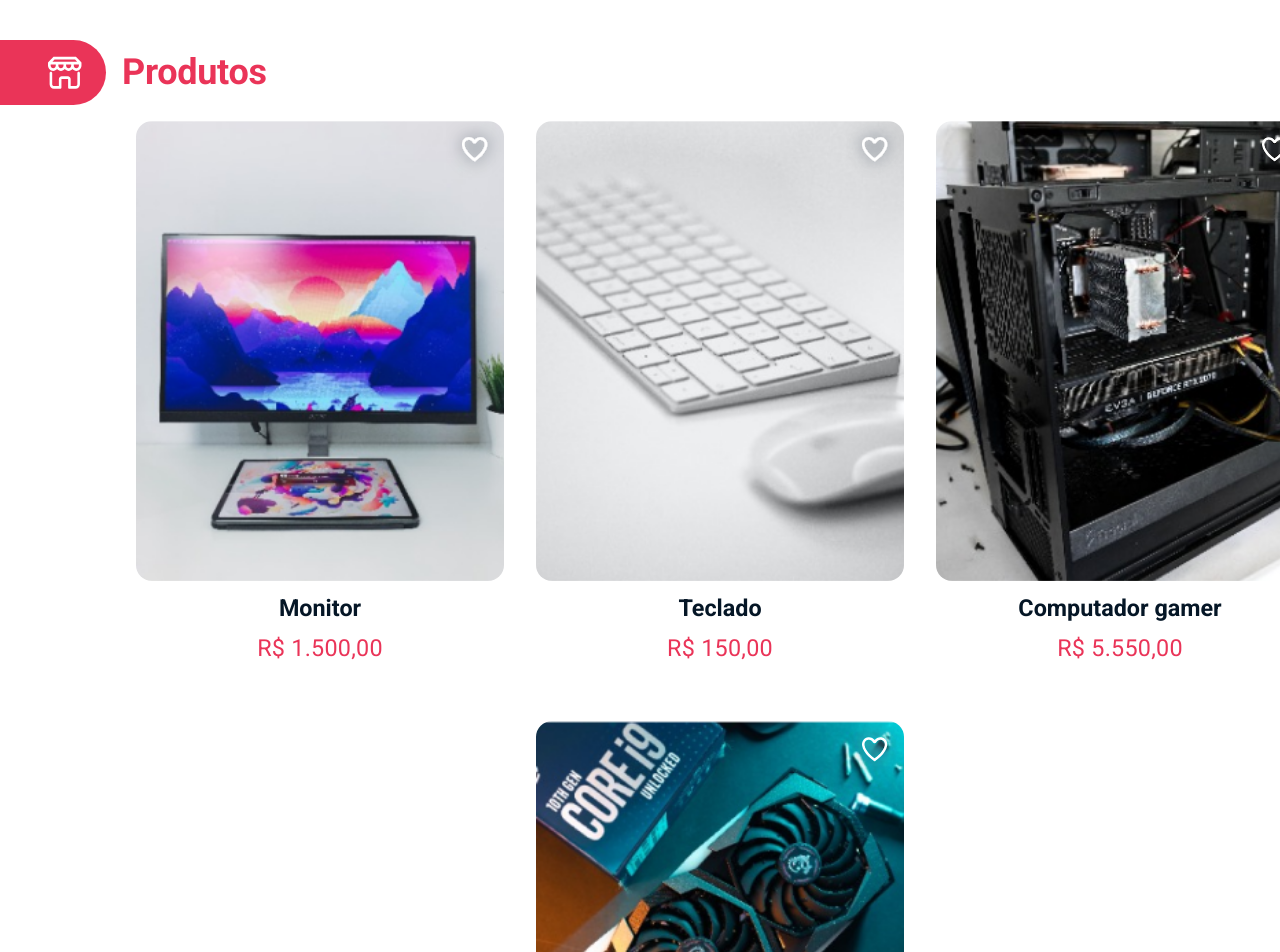
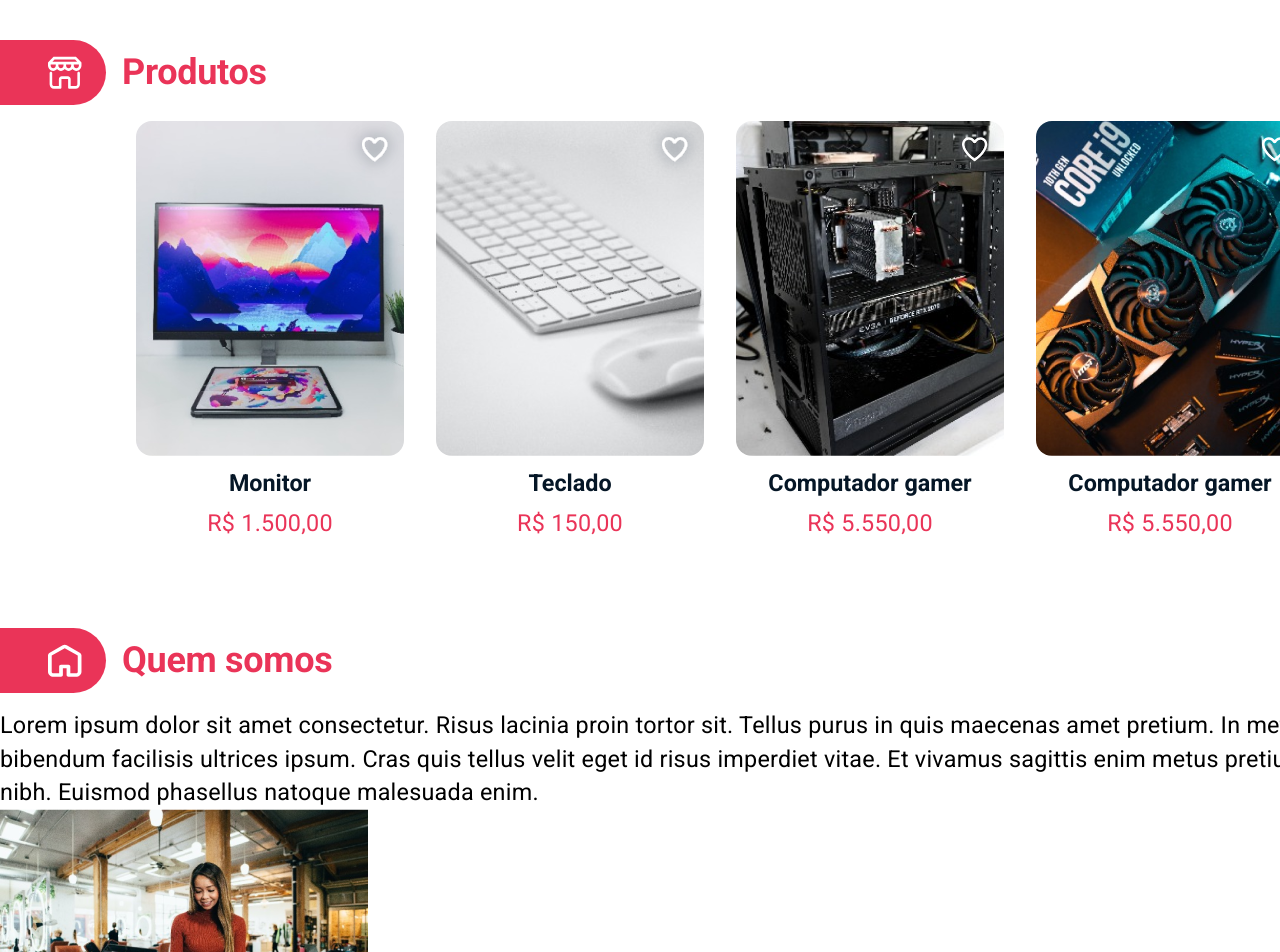
Before and after one commit to TheRealsz/e-commerce, a React (Vite) app: page / in a window 1280 px wide. Shown: the part 2040-2992 px from the top of the page. Built offline with nearby package versions, Linux system fonts and the light colour scheme.

Commit message:
:sparkles: feat: Sessao de quem somos

```diff
--- a/src/components/Card.tsx
+++ b/src/components/CardProducts.tsx
@@ -4,13 +4,14 @@ import { ReactNode } from "react"
 interface ICardProducts {
     img: ReactNode,
     productName: string,
-    productPrice: string
+    productPrice: string,
+    width?: string,
+    height?: string
 }
 
 const CardProducts = (props : ICardProducts) => {
     return (
         <Card sx={{
-            width: "23rem",
             display: "flex",
             paddingBottom: "0",
             flexDirection: "column",
@@ -22,14 +23,18 @@ const CardProducts = (props : ICardProducts) => {
             <CardMedia
                 component="img"
                 sx={{
+                    width: `${props.width}` || "23rem",
+                    height: `${props.height}` || "28.75rem",
                     display: "flex",
-                    width: "23rem",
-                    height: "28.75rem",
+                    maxWidth: "23rem",
+                    maxHeight: "28.75rem",
                     flexDirection: "column",
                     justifyContent: "center",
                     alignItems: "center",
                     flexShrink: "0",
                     borderRadius: "1rem",
+                    backgroundSize: "cover",
+                    backgroundRepeat: "no-repeat"
 
                 }}
                 image={props.img}
@@ -66,7 +71,7 @@ const CardProducts = (props : ICardProducts) => {
                 <Typography variant="h5">
                     {props.productName}
                 </Typography>
-                <Typography variant="body2">
+                <Typography variant="body2" color={"#EA3458"}>
                     R$ {props.productPrice}
                 </Typography>
             </CardContent>
--- a/src/components/Carousels/CarouselCard/CarouselCard.tsx
+++ b/src/components/Carousels/CarouselCard/CarouselCard.tsx
@@ -1,4 +1,4 @@
-import CardProducts from "../../Card"
+import CardProducts from "../../CardProducts"
 import Note from "../../../assets/noteCard.png"
 import PC from "../../../assets/pc.png"
 import Xbox from "../../../assets/xbox.png"
--- a/src/components/ProductsList.tsx
+++ b/src/components/ProductsList.tsx
@@ -1,4 +1,4 @@
-import CardProducts from "./Card"
+import CardProducts from "./CardProducts"
 import Monitor from '../assets/monitor.png'
 import Teclado from '../assets/teclado.png'
 import Pc from '../assets/Pc2.png'
@@ -11,19 +11,27 @@ const ProductsList = () => {
                 <CardProducts
                     img={Monitor}
                     productName="Monitor"
-                    productPrice="1.500,00" />
+                    productPrice="1.500,00"
+                    width="16.75rem"
+                    height="20.93rem"/>
                 <CardProducts
                     img={Teclado}
                     productName="Teclado"
-                    productPrice="150,00" />
+                    productPrice="150,00"
+                    width="16.75rem"
+                    height="20.93rem"/>
                 <CardProducts
                     img={Pc}
                     productName="Computador gamer"
-                    productPrice="5.550,00" />
+                    productPrice="5.550,00"
+                    width="16.75rem"
+                    height="20.93rem"/>
                 <CardProducts
                     img={PlacaVideo}
                     productName="Computador gamer"
-                    productPrice="5.550,00" />
+                    productPrice="5.550,00"
+                    width="16.75rem"
+                    height="20.93rem"/>
             </div>
         </div>
     )
--- a/src/pages/Home.tsx
+++ b/src/pages/Home.tsx
@@ -6,6 +6,9 @@ import Desktop from "../assets/imageDesktop.png"
 import Star from "../assets/star.svg"
 import Store from "../assets/store.svg"
 import ProductsList from "../components/ProductsList"
+import House from "../assets/house.svg"
+import QuemSomos from "../assets/quemSomos.png"
+import { Typography } from "@mui/material"
 
 const Home = () => {
     return (
@@ -16,15 +19,32 @@ const Home = () => {
                     <Carousel />
                     <div className="flex flex-col gap-16">
                         <div className="flex flex-col justify-center items-center gap-8 self-stretch">
-                            <SectionTitle title="Destaques" icon={Star}/>
+                            <SectionTitle title="Destaques" icon={Star} />
                             <CarouselCard />
                         </div>
-                        <div className="">
+                        <div>
                             <img src={Desktop} className="flex rounded-2xl w-full" />
                         </div>
                         <div className="flex flex-col items-center gap-4">
                             <SectionTitle title="Produtos" icon={Store} />
                             <ProductsList />
+                        </div>
+                        <div className="flex flex-col justify-center items-start gap-4 self-stretch">
+                            <SectionTitle title="Quem somos" icon={House} />
+                            <div className="flex items-center gap-8 self-stretch">
+                                <div className="flex-1">
+                                    <Typography variant="body2">
+                                        Lorem ipsum dolor sit amet consectetur. Risus
+                                        lacinia proin tortor sit. Tellus purus in quis
+                                        maecenas amet pretium. In metus morbi bibendum
+                                        facilisis ultrices ipsum. Cras quis tellus
+                                        velit eget id risus imperdiet vitae. Et
+                                        vivamus sagittis enim metus pretium eros
+                                        sit nibh. Euismod phasellus natoque malesuada enim.
+                                    </Typography>
+                                    <img src={QuemSomos} alt="Mulher numa loja" />
+                                </div>
+                            </div>
                         </div>
                     </div>
                 </div>
--- a/src/themes/theme.ts
+++ b/src/themes/theme.ts
@@ -14,7 +14,6 @@ const theme = createTheme({
         body2: {
             fontSize: "1.46rem",
             fontWeight: "400",
-            color: "#EA3458"
         },
         h2: {
             fontSize: "2.25rem",
```
Also changed, not shown: src/assets/house.svg (added), src/assets/quemSomos.png (added).
